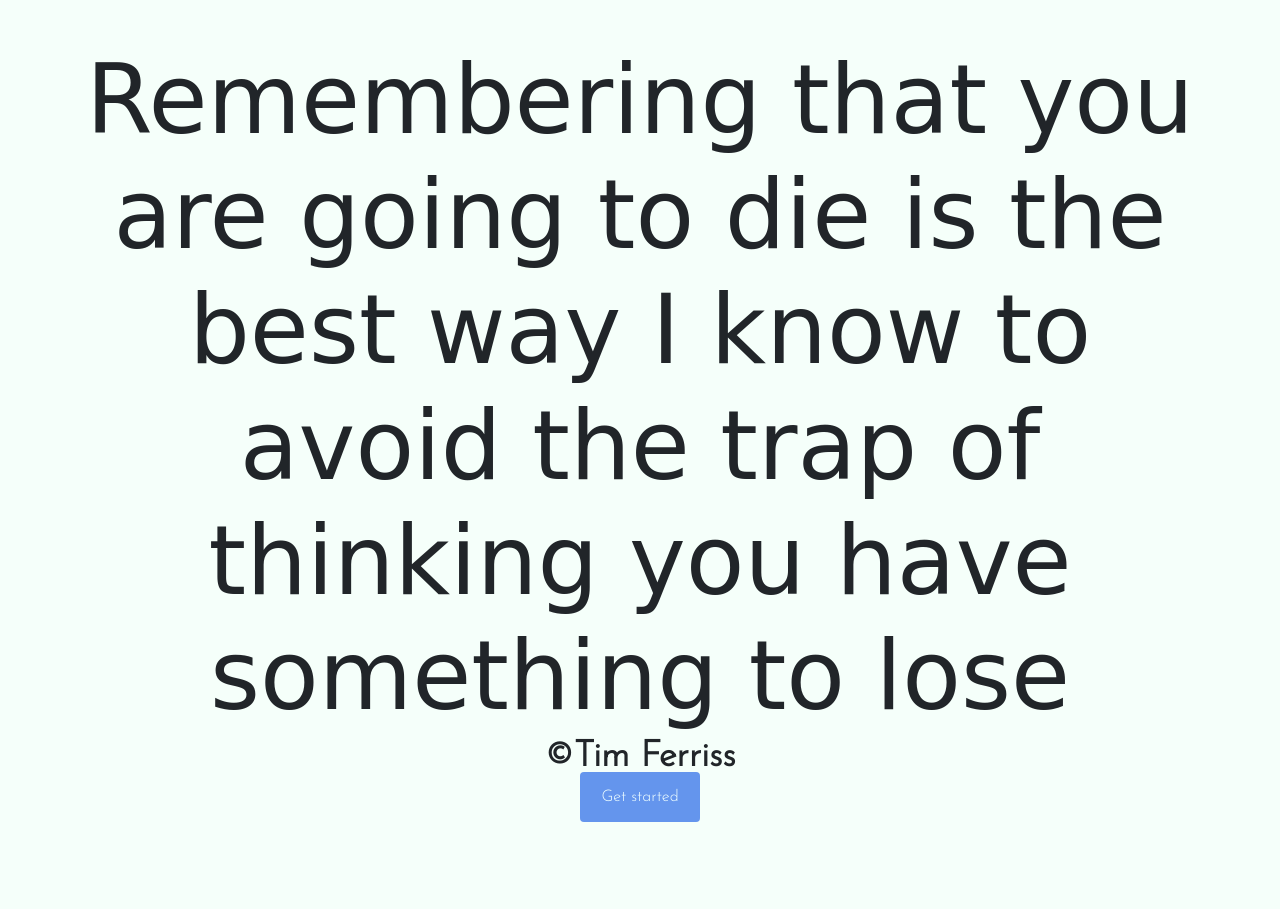
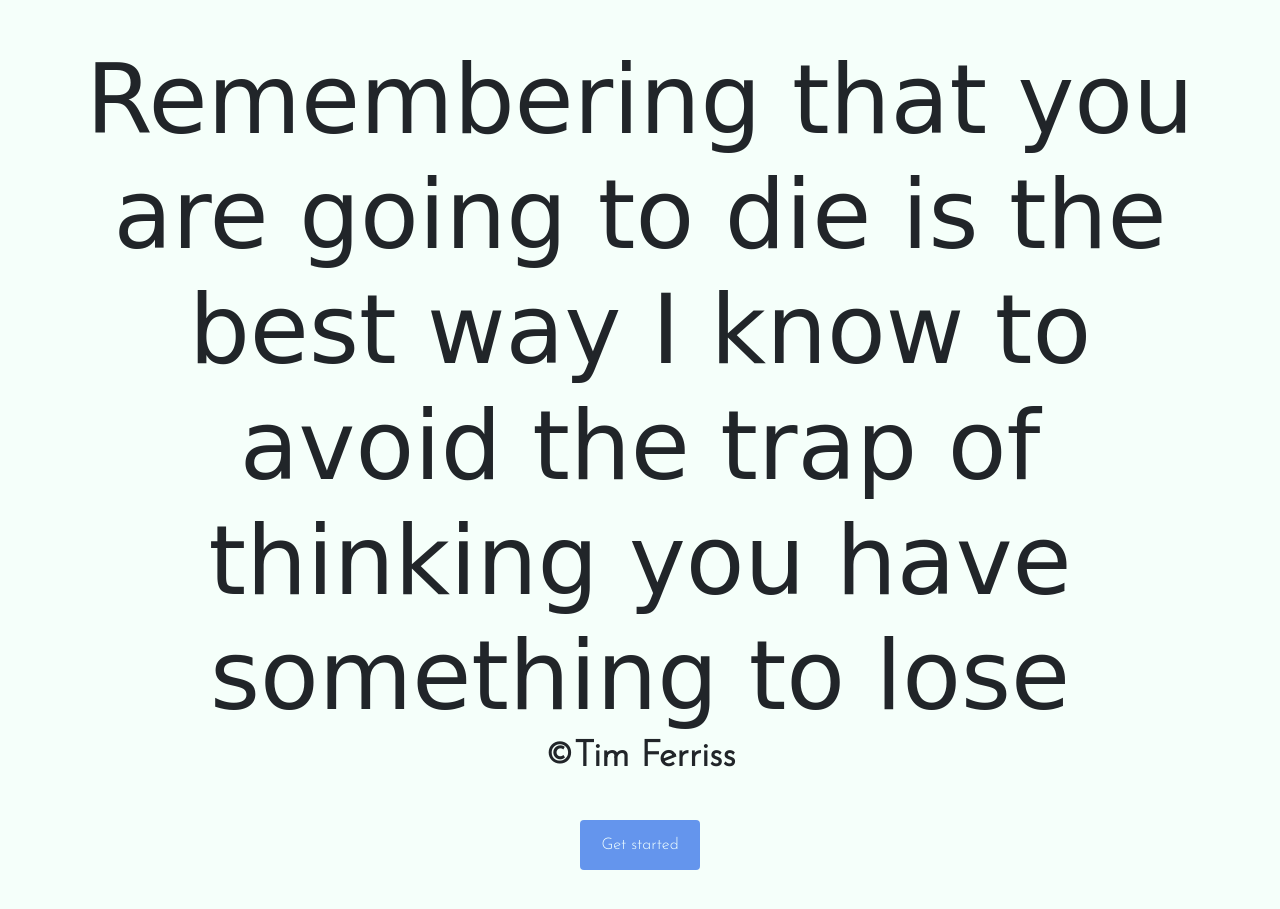
Before and after one commit to Rina707S/Portfolio-project, a plain HTML site: page index.html in a window 1280 px wide. Shown: the part 117-1026 px from the top of the page. Drawn offline with nearby package versions, Linux system fonts and the light colour scheme; a web font is replaced by a local one.

Commit message:
Updated start page

```diff
--- a/index.html
+++ b/index.html
@@ -38,7 +38,7 @@
         the trap of thinking you have something to lose
       </h1>
       <p>©Tim Ferriss</p>
-      <div>
+      <div class="mt-5">
         <a href="start.html" class="btn btn-branding">Get started</a>
       </div>
     </div>
```
